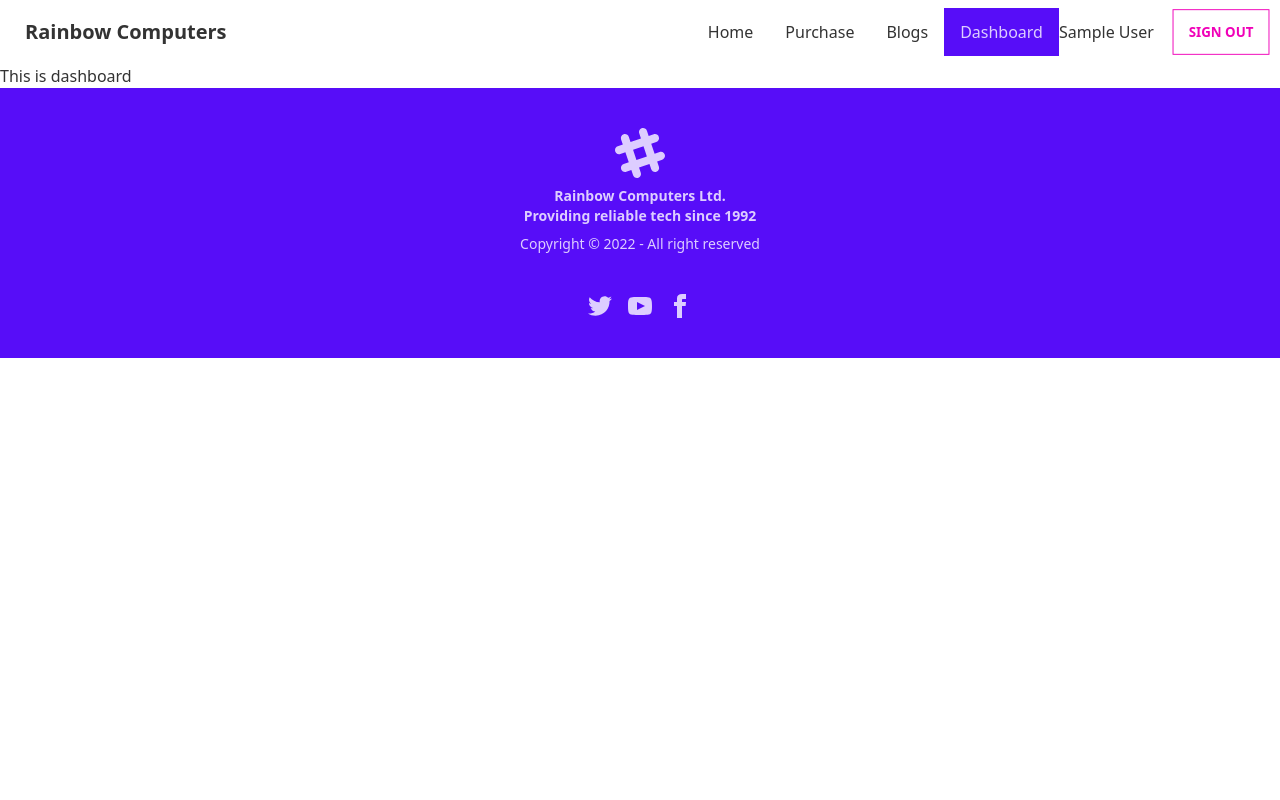
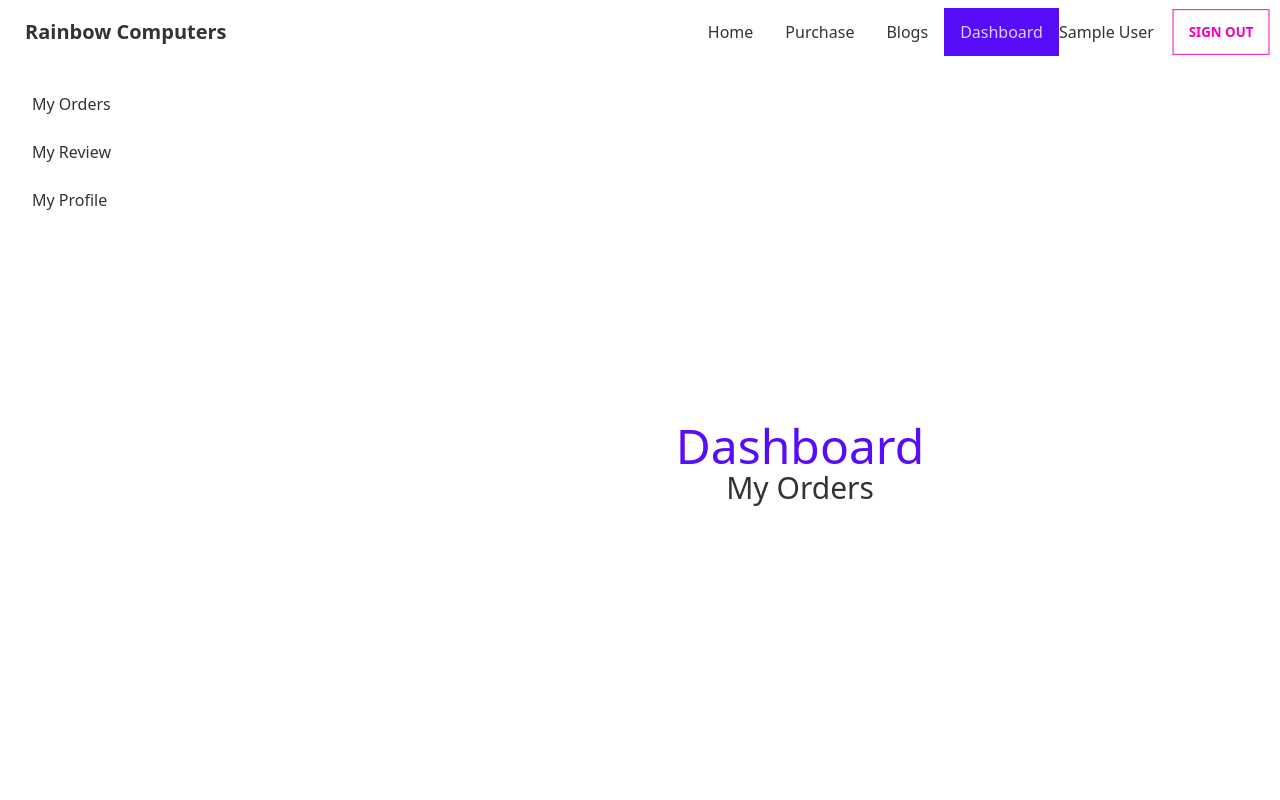
Before and after one commit to Sazid99246/manufecturer-website-client, a React (Create React App) app: page /dashboard in a window 1280 px wide. Shown: the top 800 px of the page. Built offline with nearby package versions, Linux system fonts and the light colour scheme; no server answers; sample sign-in values are in the browser's storage.

Commit message:
added dashboaed and nested 3 routes within it

```diff
--- a/src/App.js
+++ b/src/App.js
@@ -3,6 +3,9 @@ import './App.css';
 import NotFound from './NotFound/NotFound';
 import Blogs from './Pages/Blogs/Blogs';
 import Dashboard from './Pages/DashBoard/Dashboard';
+import MyOrders from './Pages/DashBoard/MyOrders';
+import MyProfile from './Pages/DashBoard/MyProfile';
+import MyReview from './Pages/DashBoard/MyReview';
 import Home from './Pages/Home/Home';
 import Login from './Pages/Login/Login';
 import Purchase from './Pages/Purchase/Purchase';
@@ -31,7 +34,19 @@ function App() {
               <Purchase />
             </RequireAuth>
           } />
-        <Route path='/dashboard' element={<Dashboard />} />
+        <Route
+          path='/dashboard'
+          element={
+            <RequireAuth>
+              <Dashboard>
+              </Dashboard>
+            </RequireAuth>
+          }
+        >
+          <Route index element={<MyOrders />}></Route>
+          <Route path='myreview' element={<MyReview />}></Route>
+          <Route path='myportfolio' element={<MyProfile />}></Route>
+        </Route>
         <Route path='/blogs' element={<Blogs />} />
         <Route path='/login' element={<Login />} />
         <Route path='/signup' element={<SignUp />} />
--- a/src/Pages/DashBoard/Dashboard.js
+++ b/src/Pages/DashBoard/Dashboard.js
@@ -1,9 +1,24 @@
 import React from 'react';
+import { Link, Outlet } from 'react-router-dom';
 
 const Dashboard = () => {
     return (
-        <div>
-            <h2>This is dashboard</h2>
+        <div class="drawer drawer-mobile">
+            <input id="my-drawer-2" type="checkbox" class="drawer-toggle" />
+            <div class="drawer-content flex flex-col items-center justify-center">
+                <h2 className='text-bold text-5xl text-primary'>Dashboard</h2>
+                <Outlet></Outlet>
+                <label for="my-drawer-2" class="btn btn-primary drawer-button lg:hidden">Open drawer</label>
+            </div>
+            <div class="drawer-side">
+                <label for="my-drawer-2" class="drawer-overlay"></label>
+                <ul class="menu p-4 overflow-y-auto w-80 bg-base-100 text-base-content">
+                    {/* <!-- Sidebar content here --> */}
+                    <li><Link to='/dashboard/'>My Orders</Link></li>
+                    <li><Link to='/dashboard/myreview'>My Review</Link></li>
+                    <li><Link to='/dashboard/myportfolio'>My Profile</Link></li>
+                </ul>
+            </div>
         </div>
     );
 };
--- /dev/null
+++ b/src/Pages/DashBoard/MyOrders.js
@@ -0,0 +1,11 @@
+import React from 'react';
+
+const MyOrders = () => {
+    return (
+        <div>
+            <h2 className='text-3xl text-center'>My Orders</h2>
+        </div>
+    );
+};
+
+export default MyOrders;
--- /dev/null
+++ b/src/Pages/DashBoard/MyProfile.js
@@ -0,0 +1,11 @@
+import React from 'react';
+
+const MyProfile = () => {
+    return (
+        <div>
+            <h2 className='text-3xl text-center'>My Profile</h2>
+        </div>
+    );
+};
+
+export default MyProfile;
--- /dev/null
+++ b/src/Pages/DashBoard/MyReview.js
@@ -0,0 +1,11 @@
+import React from 'react';
+
+const MyReview = () => {
+    return (
+        <div>
+            <h2 className='text-center text-3xl'>My Review</h2>
+        </div>
+    );
+};
+
+export default MyReview;
```
